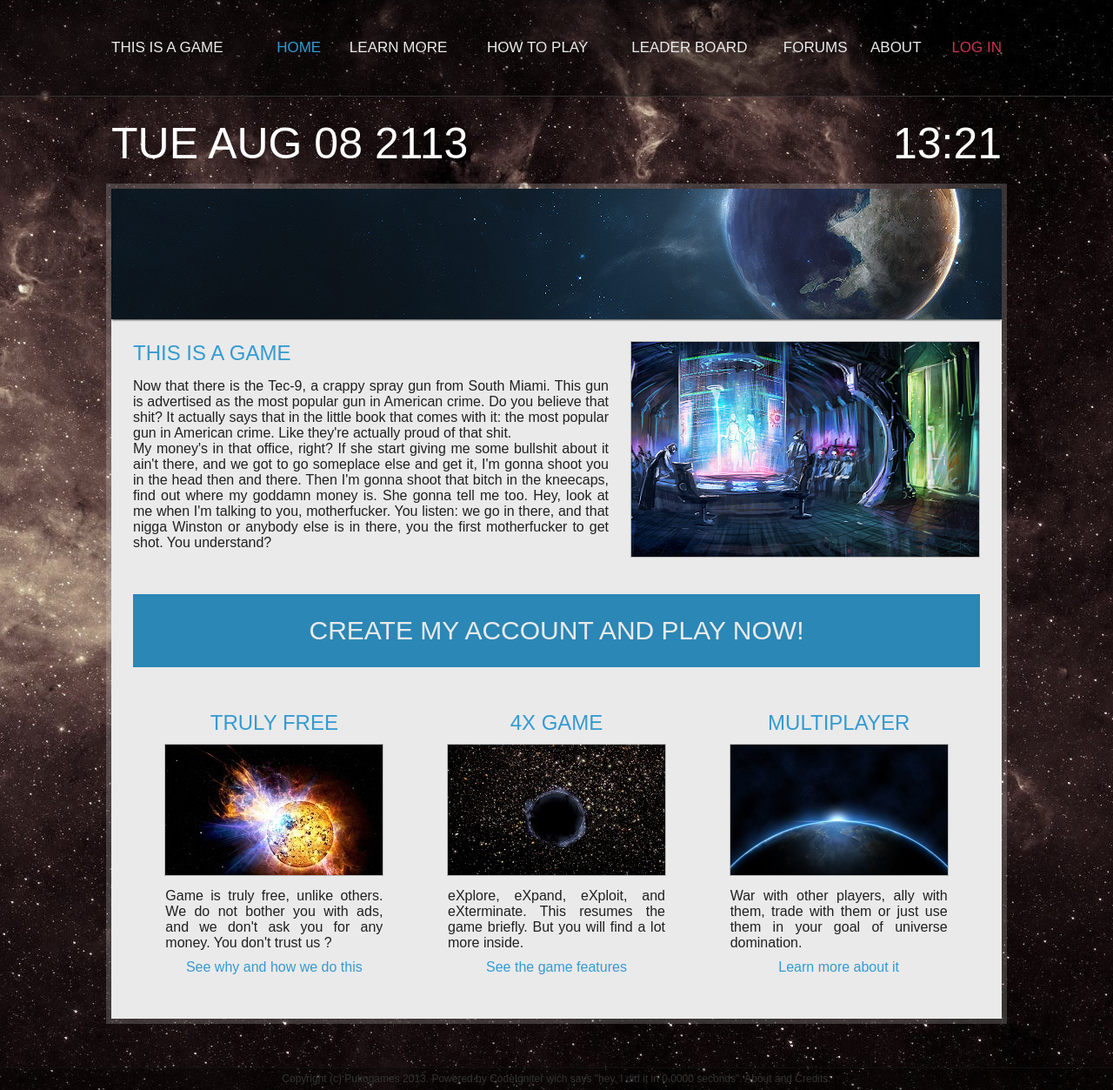
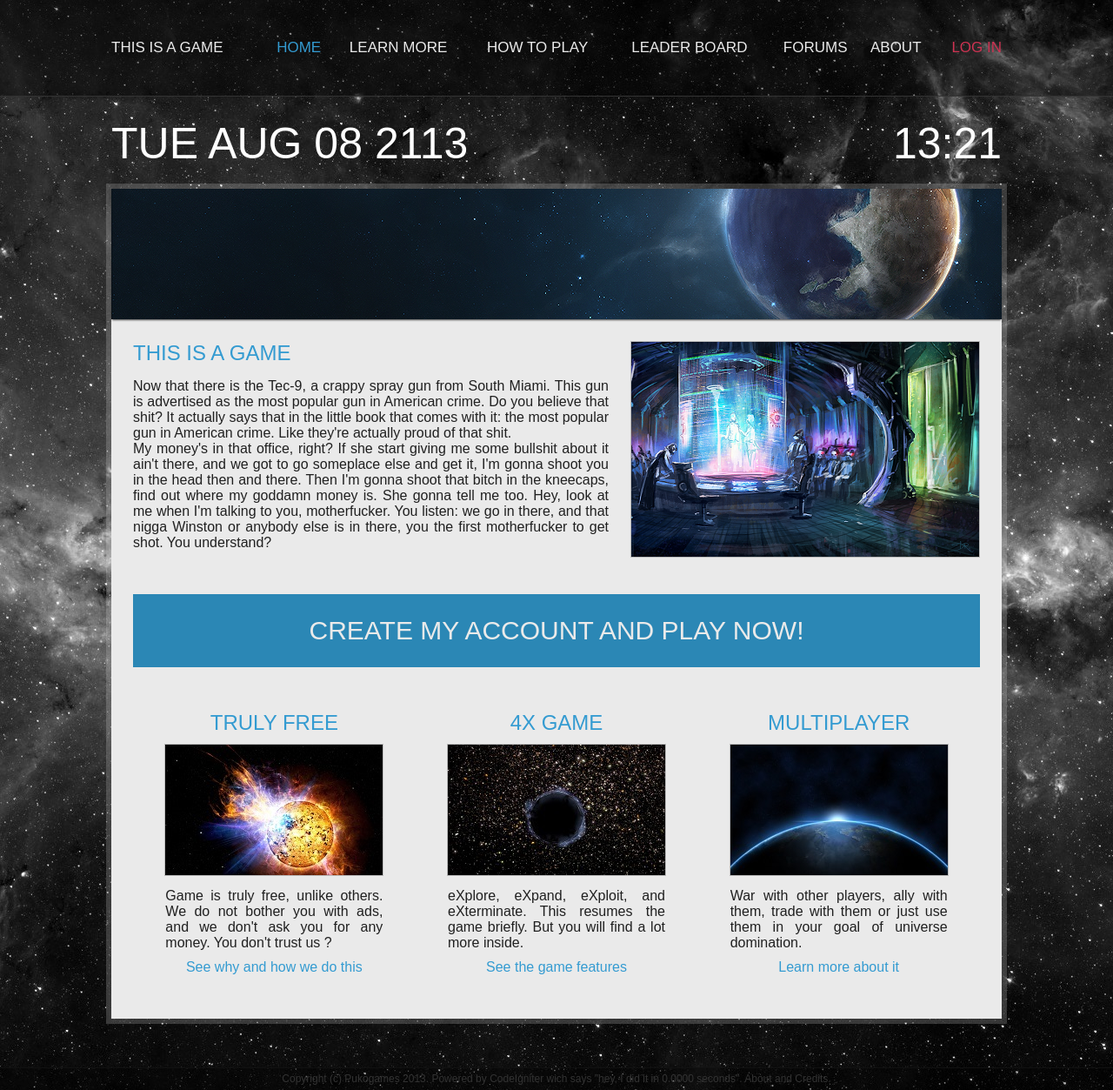
Before and after one commit to PuKoren/open-cluster, a CodeIgniter app: page / in a window 1280 px wide. Shown: the whole page at 87% size. Run offline with CodeIgniter, Linux system fonts and the light colour scheme; some libraries are stand-ins or nearby versions.

Commit message:
Gray background of milky way galactic center

```diff
--- a/css/default.css
+++ b/css/default.css
@@ -1,7 +1,7 @@
 html{
 	background-color:black;
-	background-image: url(../resources/img/backgrounds/milky_way.jpg);
-	background-position: right top;
+	background-image: url(../resources/img/backgrounds/milky_way_gray.jpg);
+	background-position: center top;
 	background-repeat: no-repeat;
 }
 
```
Also changed, not shown: resources/img/backgrounds/milky_way_gray.jpg (added).
